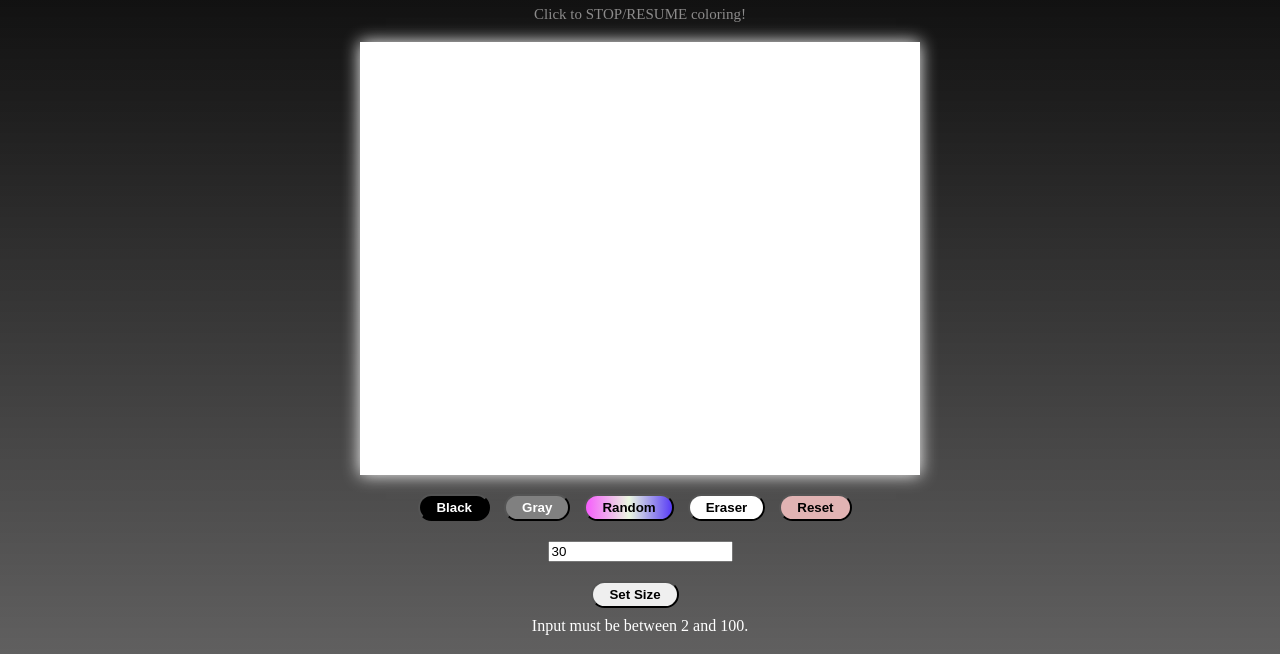
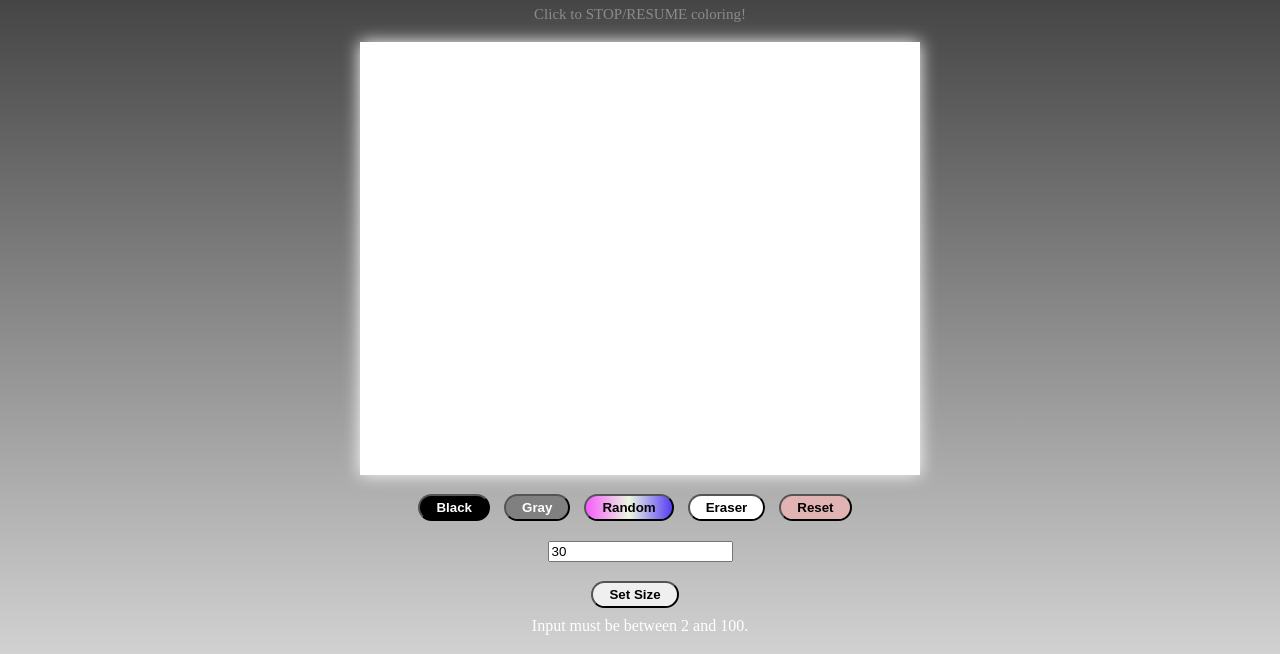
Before and after one commit to jonphamm/Etch-a-Sketch, a plain HTML site: page index.html in a window 1280 px wide. Shown: the part 146-800 px from the top of the page. Drawn offline with Linux system fonts and the light colour scheme.

Commit message:
Edit visuals of background img

```diff
--- a/styles.css
+++ b/styles.css
@@ -4,7 +4,7 @@
     display: flex;
     flex-direction: column;
     align-items: center;
-    background-image: linear-gradient(rgba(0, 0, 0, 1), rgba(29, 28, 28, 0.7));
+    background-image: linear-gradient(rgba(0, 0, 0, 0.85), rgba(29, 28, 28, 0.20));
 }
 
 .title {
```
